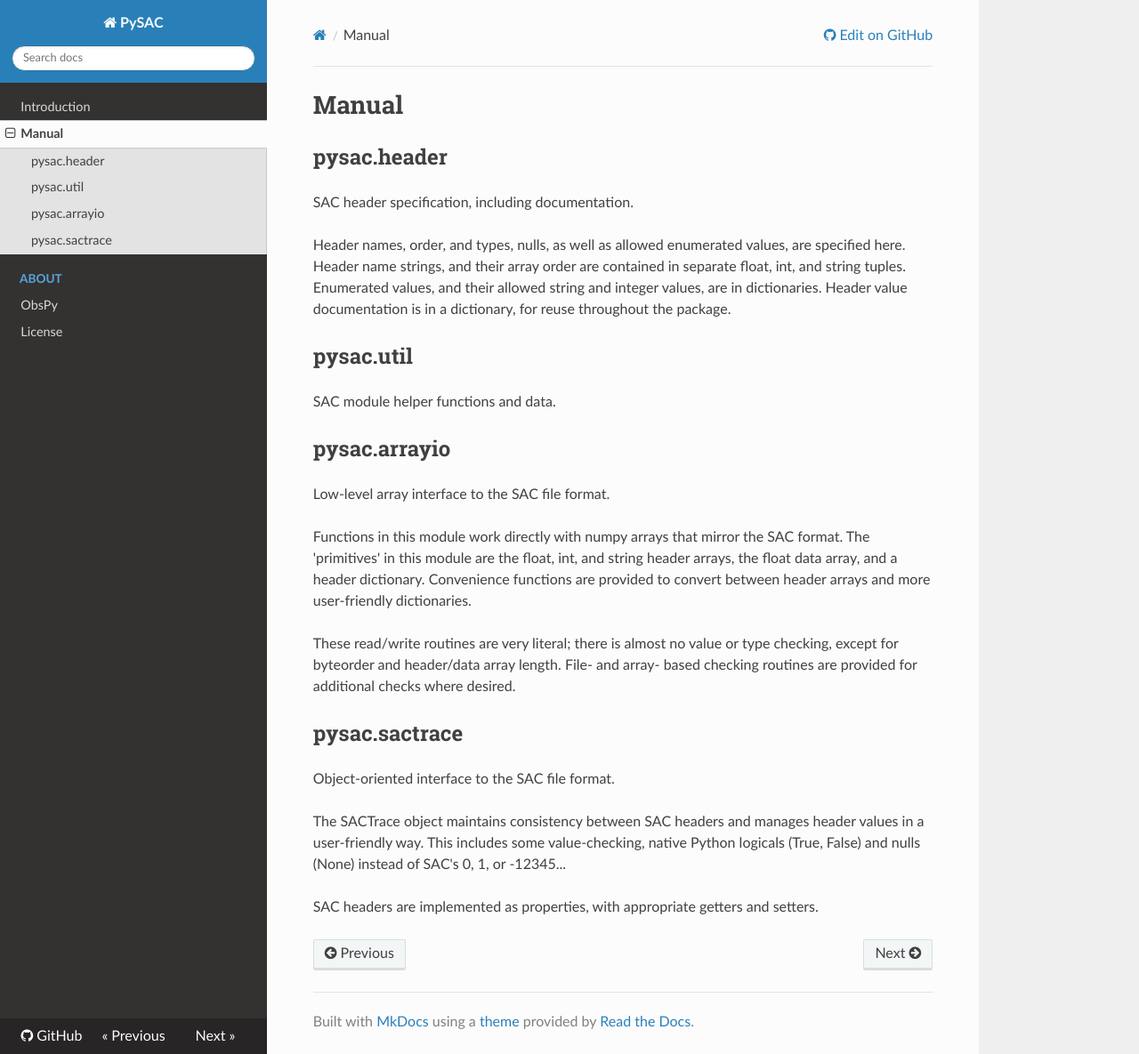
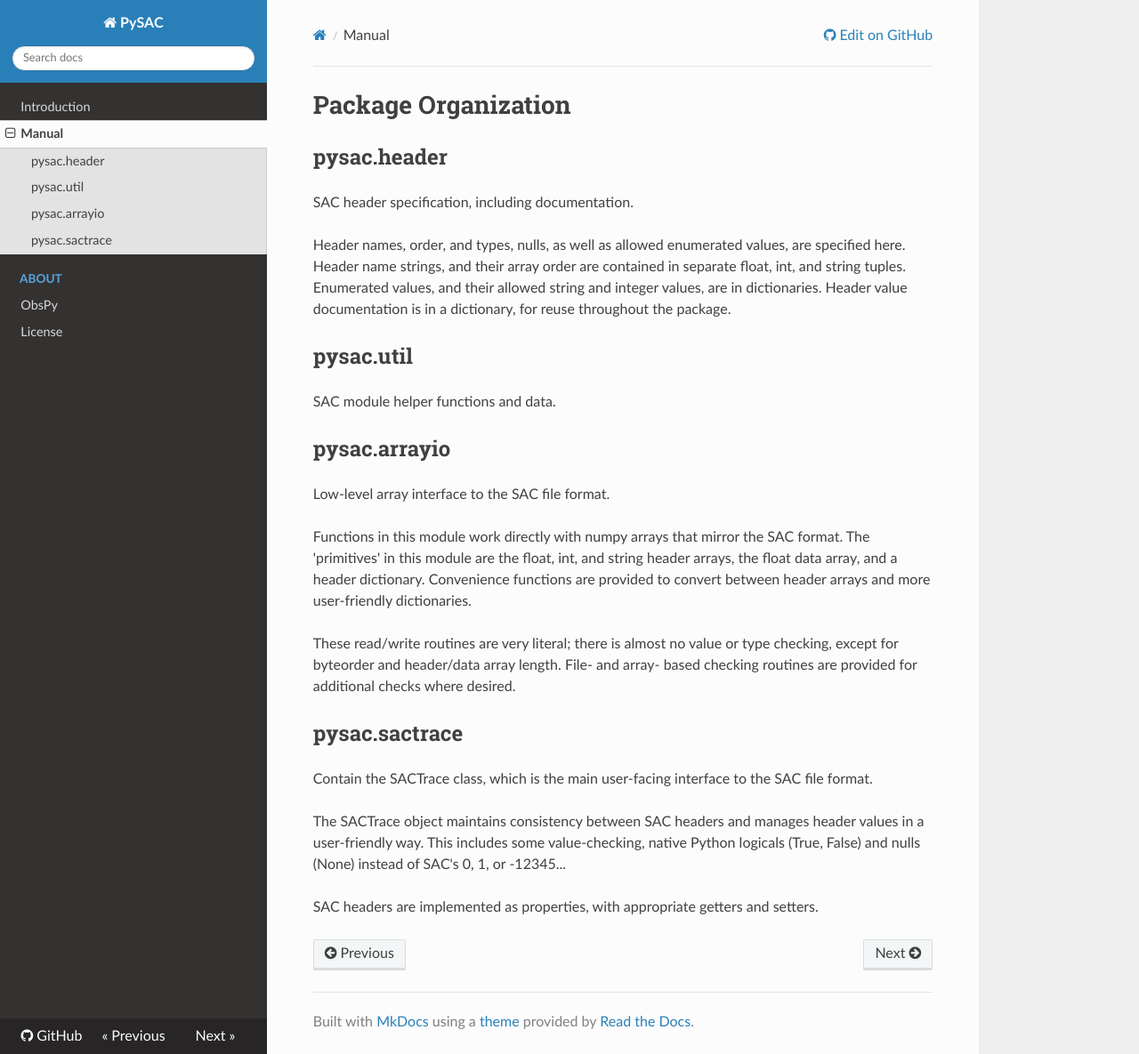
Before and after one commit to LANL-Seismoacoustics/pysac, an MkDocs documentation site: the page built from docs/manual.md, in a window 1280 px wide and 1185 px high. Shown: the whole window at 89% size. Built offline with MkDocs 1.6.1, drawn with Linux system fonts in a browser that asks for light colours; nearby versions of some CDN libraries; old or Windows-style settings are respelled for this version of MkDocs.

Commit message:
Edit docs.

```diff
--- a/docs/manual.md
+++ b/docs/manual.md
@@ -1,4 +1,4 @@
-# Manual
+# Package Organization
 
 ## pysac.header
 
@@ -33,7 +33,8 @@ based checking routines are provided for additional checks where desired.
 
 ## pysac.sactrace
 
-Object-oriented interface to the SAC file format.
+Contain the SACTrace class, which is the main user-facing interface to the SAC
+file format.
 
 The SACTrace object maintains consistency between SAC headers and manages
 header values in a user-friendly way. This includes some value-checking, native
```
